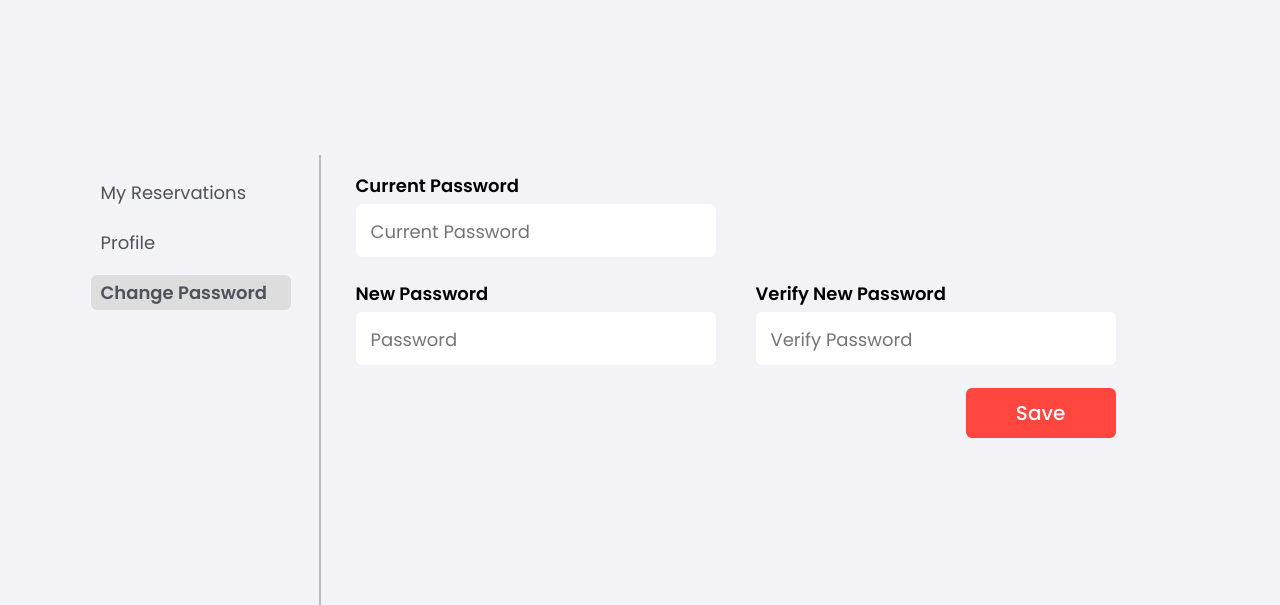
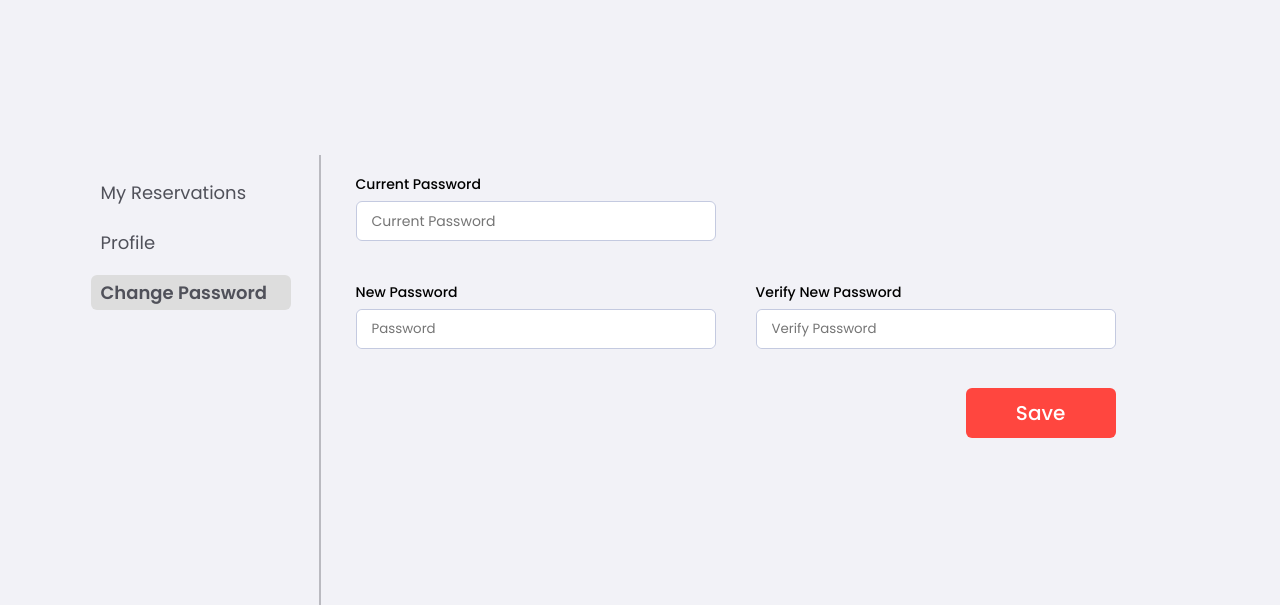
Before and after one commit to devindsnk/beauty-craft, a PHP site: page /beauty-craft/app/views/customer/cust_changePassword.php in a window 1280 px wide. Shown: the top 605 px of the page. Run offline with PHP 8.4, Linux system fonts and the light colour scheme; some libraries are stand-ins or nearby versions.

Commit message:
change password,profile view input section edited

```diff
--- a/app/views/customer/cust_changePassword.php
+++ b/app/views/customer/cust_changePassword.php
@@ -37,8 +37,8 @@
             <div class="item item6">
                 <div class="profname">
                     <label class="proflabel">Current Password </label> <br />
-                      <div class="passwordinput">
-                    <input type="password" name="password" class="passwordinput" placeholder="Current Password" />
+                      <div class="passwordinputlabel">
+                    <input type="password" name="password" class="passwordinput pwd2" placeholder="Current Password" />
                     </div>
                 </div>
             </div>
@@ -46,13 +46,13 @@
                 <div class="profname">
                     <label class="proflabel">New Password </label> <br />
                     <div class="passwordinput">
-                    <input type="password" name="password" class="passwordinput" placeholder="Password" />
+                    <input type="password" name="password" class="passwordinput1" placeholder="Password" />
                     </div>
                 </div>
                 <div class="profname">
                     <label class="proflabel">Verify New Password </label> <br />
                      <div class="passwordinput">
-                    <input type="password" name="password" class="passwordinput" placeholder="Verify Password" />
+                    <input type="password" name="password" class="passwordinput1" placeholder="Verify Password" />
                     </div>
                 </div>
 
--- a/public/css/customer.css
+++ b/public/css/customer.css
@@ -107,22 +107,30 @@
 }
 
 label.proflabel {
-    font-size: 18px;
-    font-weight: 600;
+    font-size: 14px;
+    font-weight: 500;
     margin-bottom: 10px;
 }
 
 .fname {
     margin-top: 5px;
-    height: 50px;
+    height: 40px;
     width: 90%;
     background-color: white;
     display: flex;
     align-items: center;
     padding-left: 15px;
-    font-size: 18px;
-    border: 1px #eaeaea;
+    font-size: 14px;
+    border: none;
     border-radius: 6px;
+     border: 1.2px solid #c4cae0;
+
+}
+
+.fname:focus ,.passwordinput:focus{
+   outline: none;
+
+   border: 1px solid  #6f6df4;
 }
 
 .item5 button {
@@ -135,15 +143,23 @@
     font-size: 20px;
     font-weight: 500;
 }
+.passwordinput1{
+    border: none;
+    border-radius: 6px;
+}
+.pwd2{
+    padding-left: 15px;
 
+}
 .passwordinput {
-    height: 50px;
+    height: 40px;
     width: 90%;
     background-color: white;
     display: flex;
     align-items: center;
-    font-size: 18px;
-    border: 1px #eaeaea;
+    font-size: 14px;
+    border: 1.2px solid #c4cae0;
+
     border-radius: 6px;
     margin-top: 5px;
 }
@@ -153,7 +169,7 @@
 }
 
 .radiobutton label {
-    font-size: 18px;
+    font-size: 14px;
     width: 100%;
 }
 
```
Also changed, not shown: app/views/customer/cust_profile.php (+5 -5 lines), public/imgs/custProfileUpdate.png (added).
